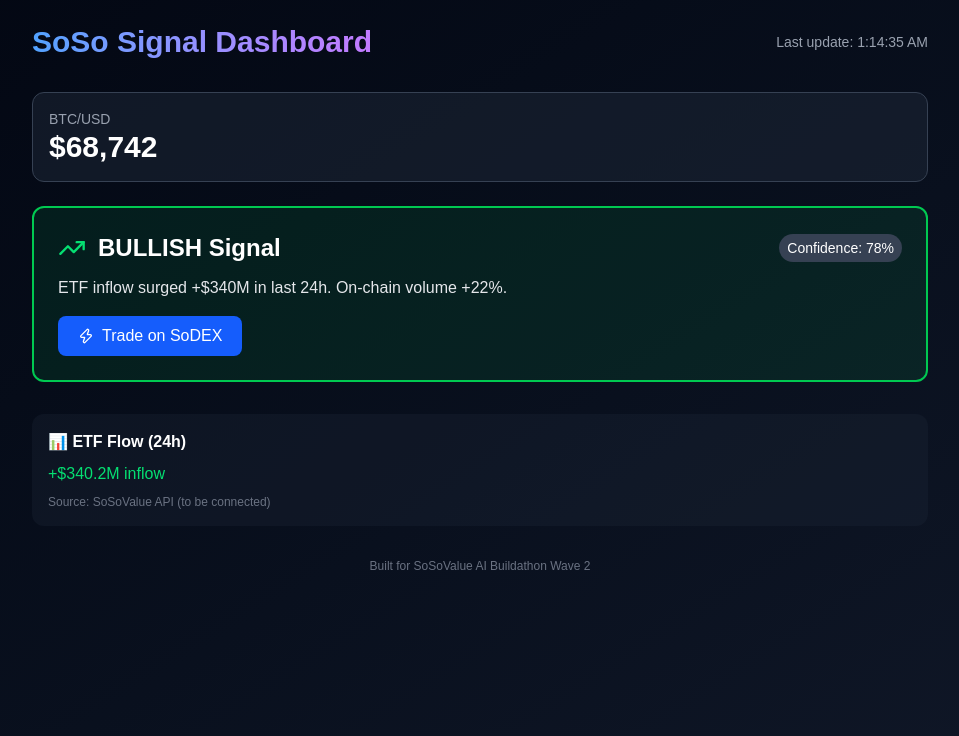
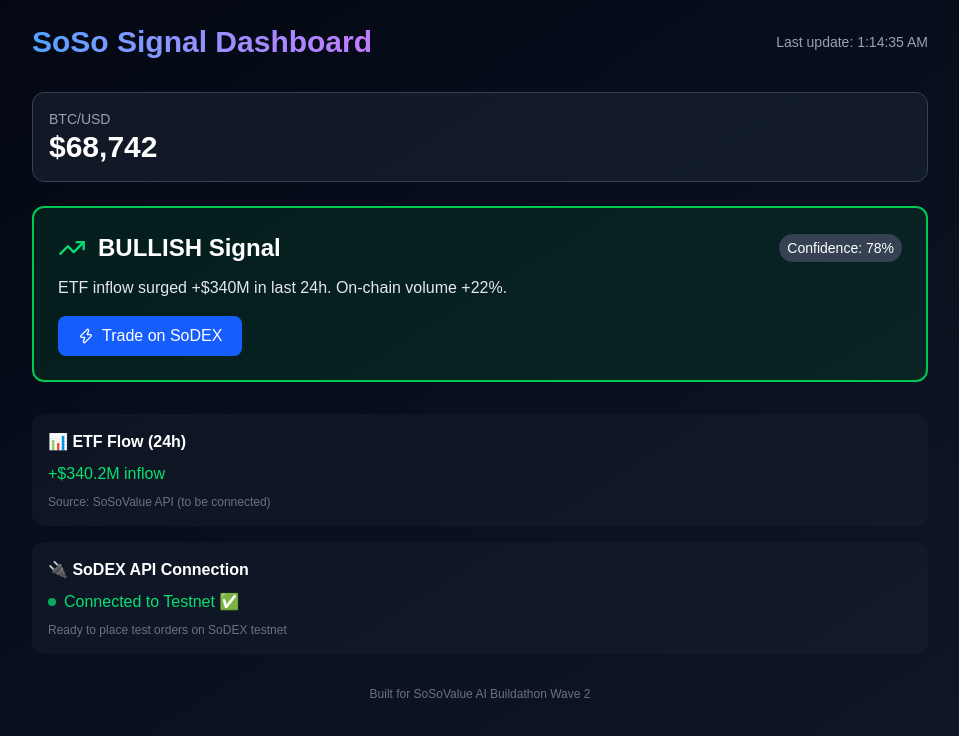
Before and after one commit to abdulsaminu/soso-dashboard, a Next.js app: page / in a window 1280 px wide. Shown: the top 736 px of the page, without its empty margins (160-1119 px from the left). Built offline with nearby package versions, Linux system fonts and the light colour scheme.

Commit message:
added sodex api connection status to dashboard

```diff
--- a/app/page.tsx
+++ b/app/page.tsx
@@ -104,7 +104,17 @@
           <div className="text-green-400">+$340.2M inflow</div>
           <div className="text-xs text-gray-500 mt-2">Source: SoSoValue API (to be connected)</div>
         </div>
-
+{/* SoDEX API Status */}
+<div className="mt-4 bg-gray-800/30 rounded-xl p-4">
+  <h3 className="font-semibold mb-2">🔌 SoDEX API Connection</h3>
+  <div className="text-green-400 flex items-center gap-2">
+    <span className="inline-block w-2 h-2 bg-green-400 rounded-full animate-pulse"></span>
+    Connected to Testnet ✅
+  </div>
+  <div className="text-xs text-gray-500 mt-2">
+    Ready to place test orders on SoDEX testnet
+  </div>
+</div>
         {/* Footer */}
         <div className="mt-8 text-center text-gray-500 text-xs">
           Built for SoSoValue AI Buildathon Wave 2
```
